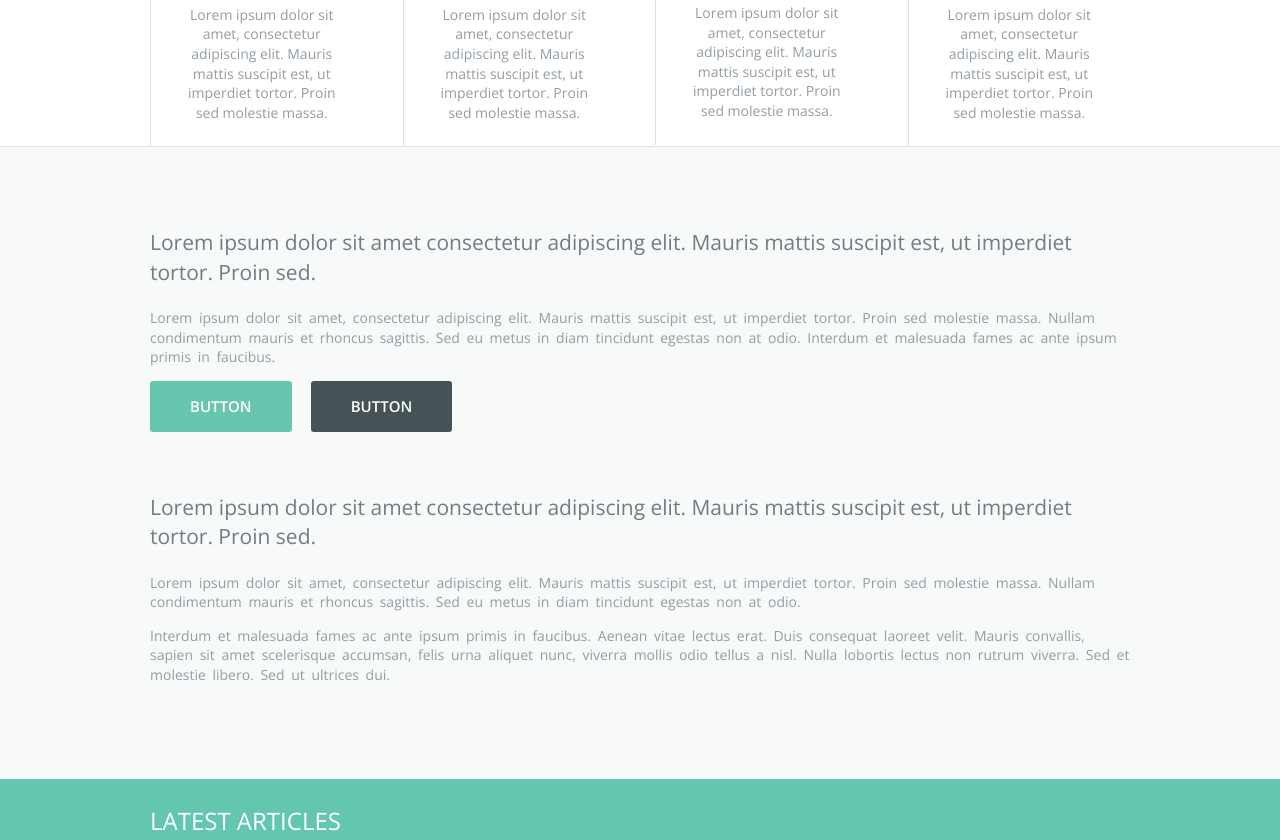
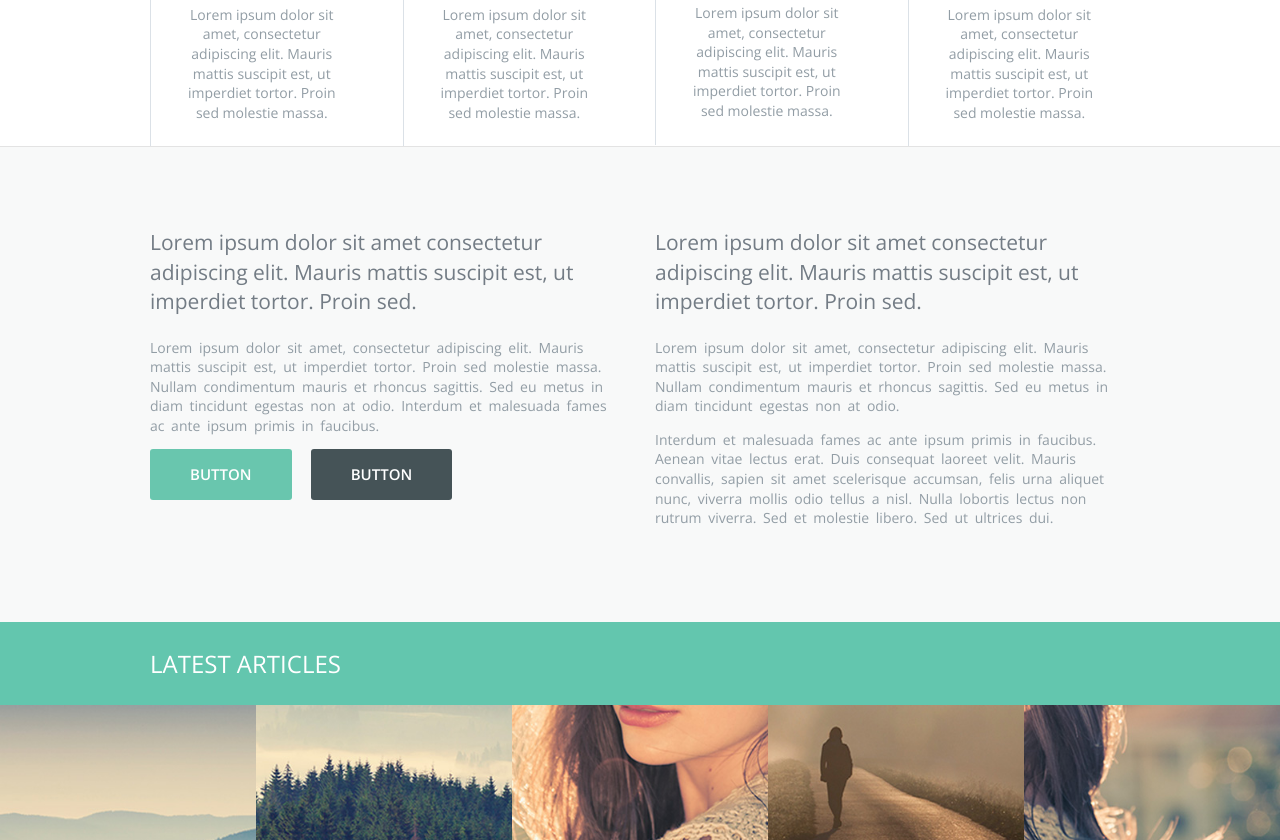
Before and after one commit to NatanLisboa/projeto-infusion, a plain HTML site: page index.html in a window 1280 px wide. Shown: the part 1041-1881 px from the top of the page. Drawn offline with nearby package versions, Linux system fonts and the light colour scheme.

Commit message:
fix: Responsive CSS: content

```diff
--- a/style/main.css
+++ b/style/main.css
@@ -31,6 +31,7 @@ img {
     text-decoration: none;
     font-weight: bold;
     color: #fff;
+    text-align: right;
 }
 
 .header__nav {
@@ -320,4 +321,10 @@ img {
         grid-template-columns: repeat(4, 1fr);
         gap: 30px;
     }
+
+    .content .container {
+        display: grid;
+        grid-template-columns: 1fr 1fr;
+        gap: 30px;
+    }
 }
```
